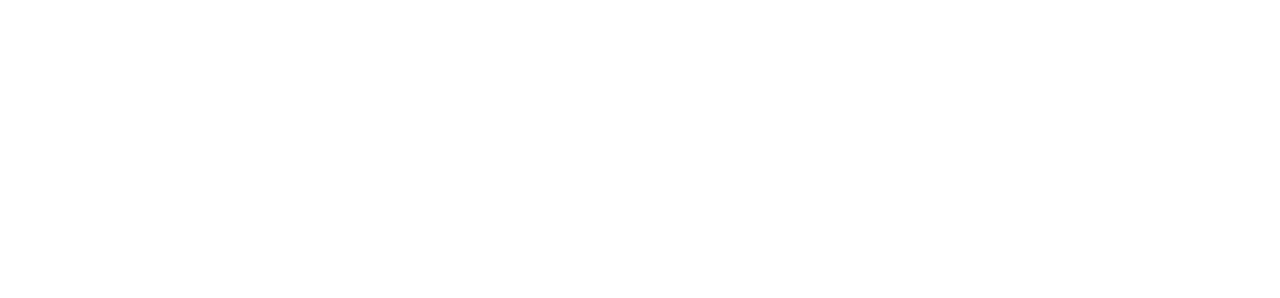
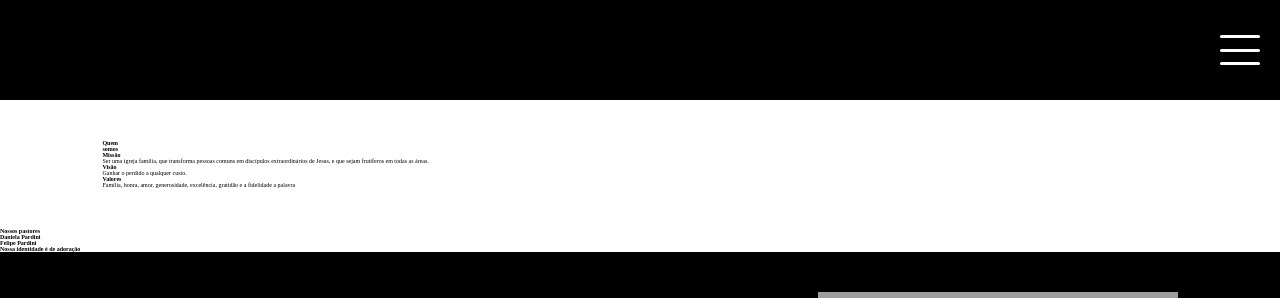
Before and after one commit to YH1d3k12/Projeto-Familia-Esperanca, a React (Vite) app in the folder frontend/: page /about in a window 1280 px wide. Before the commit this address had no page. Shown: the top 298 px of the page. Built offline with nearby package versions, Linux system fonts and the light colour scheme; grey boxes are pictures that could not be loaded; a web font is replaced by a local one.

Commit message:
WIP: about page.

```diff
--- /dev/null
+++ b/frontend/src/pages/Home/about.tsx
@@ -0,0 +1,48 @@
+import './styles.css';
+
+function About() {
+    return (
+        <main className="about">
+            <section className="page-padding">
+                <h1>
+                    Quem
+                    <br />
+                    somos
+                </h1>
+                <div>
+                    <div>
+                        <h3>Missão</h3>
+                        <p>
+                            Ser uma igreja família, que transforma pessoas
+                            comuns em discípulos extraordinários de Jesus, e que
+                            sejam frutíferos em todas as áreas.
+                        </p>
+                    </div>
+                    <div>
+                        <h3>Visão</h3>
+                        <p>Ganhar o perdido a qualquer custo.</p>
+                    </div>
+                    <div>
+                        <h3>Valores</h3>
+                        <p>
+                            Família, honra, amor, generosidade, excelência,
+                            gratidão e a fidelidade a palavra
+                        </p>
+                    </div>
+                </div>
+            </section>
+            <section>
+                <h2>Nossos pastores</h2>
+                <h3>Daniela Pardini</h3>
+            </section>
+            <section>
+                <h3>Felipe Pardini</h3>
+            </section>
+            <section>
+                <h3>Nossa identidade é de adoração</h3>
+            </section>
+        </main>
+    );
+}
+
+export default About;
--- a/frontend/src/pages/Home/home.tsx
+++ b/frontend/src/pages/Home/home.tsx
@@ -7,7 +7,7 @@
 
 function Home() {
     return (
-        <main className="multi-page-container home">
+        <main className="home">
             <section className="home-hero page-screen">
                 <video className="hero-video" autoPlay loop muted playsInline>
                     <source src={video} type="video/mp4" />
--- a/frontend/src/pages/Home/routes.tsx
+++ b/frontend/src/pages/Home/routes.tsx
@@ -1,7 +1,11 @@
 import { lazy } from 'react';
 
 const Home = lazy(() => import('./home'));
+const About = lazy(() => import('./about'));
 
-const homeRoutes = [{ path: '/', component: Home }];
+const homeRoutes = [
+    { path: '/', component: Home },
+    { path: '/about', component: About },
+];
 
 export default homeRoutes;
--- a/frontend/src/pages/Home/styles.css
+++ b/frontend/src/pages/Home/styles.css
@@ -1,4 +1,4 @@
-/* ===== HERO ===== */
+/* ===== HOME - HERO ===== */
 .home-hero {
     display: flex;
     flex-direction: column;
@@ -66,7 +66,7 @@
     }
 }
 
-/* ===== MISSION ===== */
+/* ===== HOME - MISSION ===== */
 .home-mission {
     position: relative;
     display: flex;
@@ -223,7 +223,7 @@
     }
 }
 
-/* ===== ABOUT ===== */
+/* ===== HOME - ABOUT ===== */
 .home-about {
     position: relative;
     display: flex;
```
